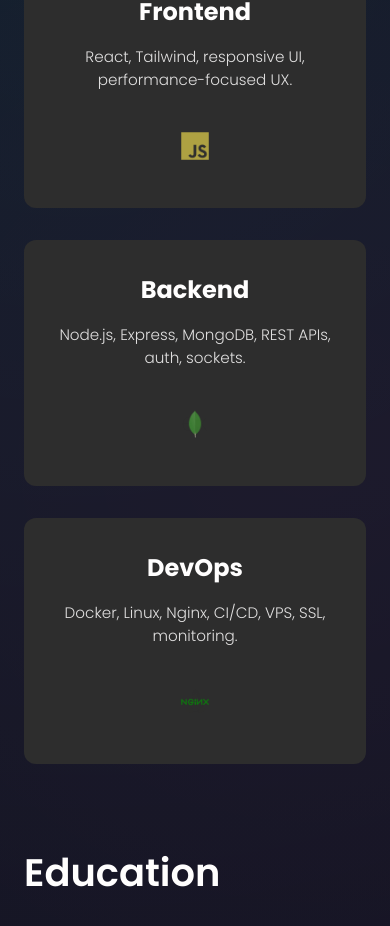
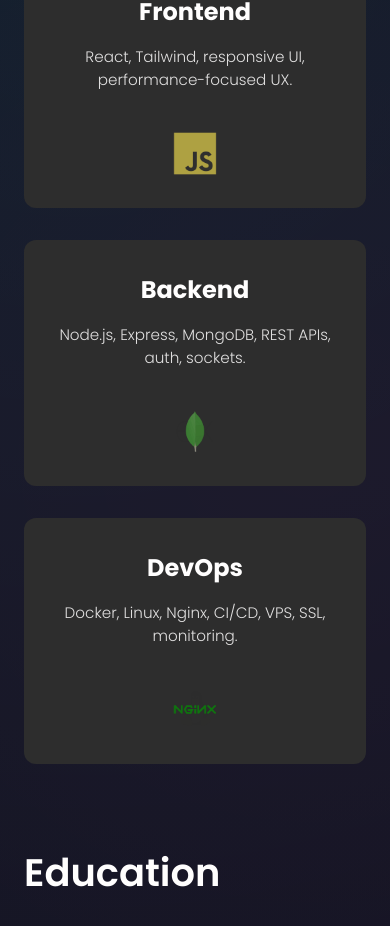
Before and after one commit to Avishka-55/avishka-55.github.io, a React (Vite) app: page / in a window 390 px wide. Shown: the part 1196-2122 px from the top of the page. Built offline with nearby package versions, Linux system fonts and the light colour scheme.

Commit message:
Fix mobile responsiveness of skills and education sections

```diff
--- a/src/components/Skills/Skills.css
+++ b/src/components/Skills/Skills.css
@@ -108,12 +108,12 @@
   animation: iconFade 9s infinite ease-in-out;
 }
 
-/* stagger */
+
 .iconSwitcher .i1 { animation-delay: 0s; }
 .iconSwitcher .i2 { animation-delay: 3s; }
 .iconSwitcher .i3 { animation-delay: 6s; }
 
-/* ===== CHEAP ANIMATION ===== */
+
 
 @keyframes iconFade {
   0%   { opacity: 0; transform: translate3d(-50%, 0, 0) scale(0.85); }
@@ -137,7 +137,7 @@
   }
 
   .iconSwitcher .icon {
-    width: 30px;
-    height: 30px;
+    width: 45px;
+    height: 45px;
   }
 }
```
